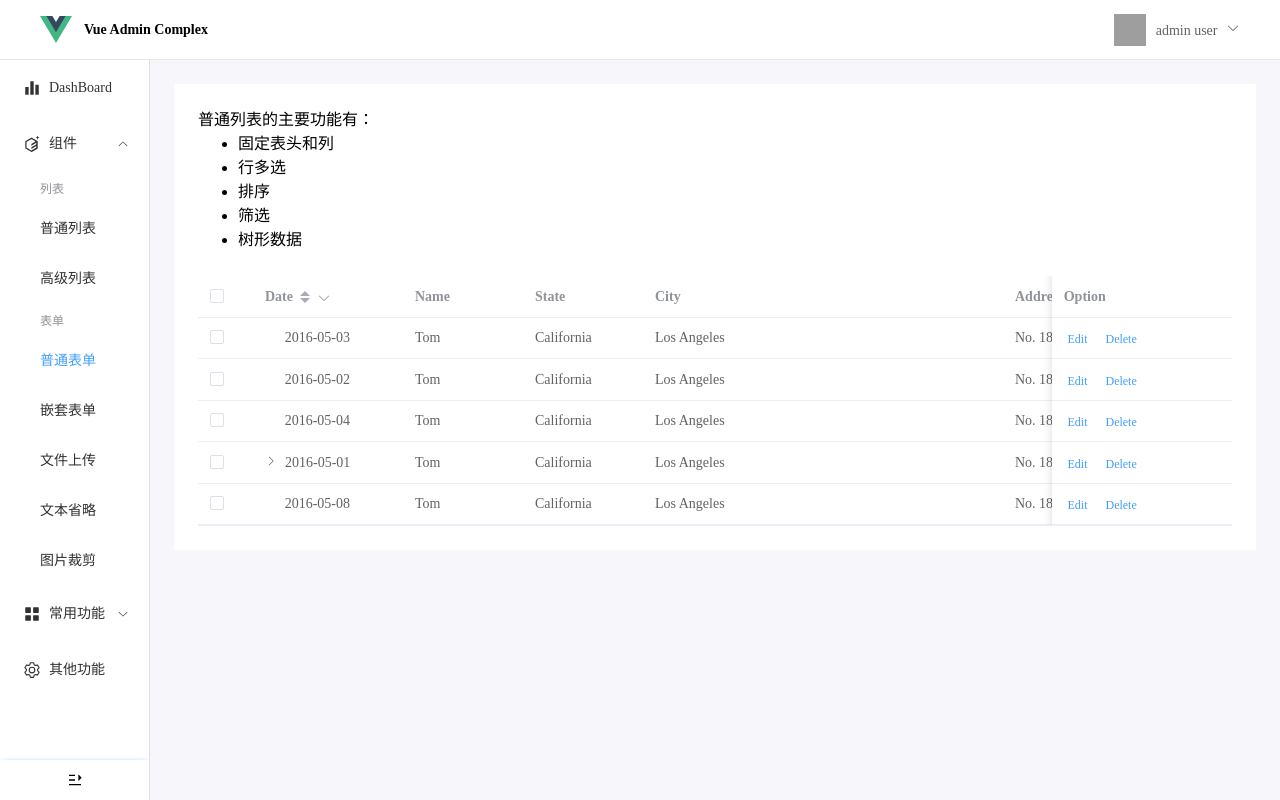
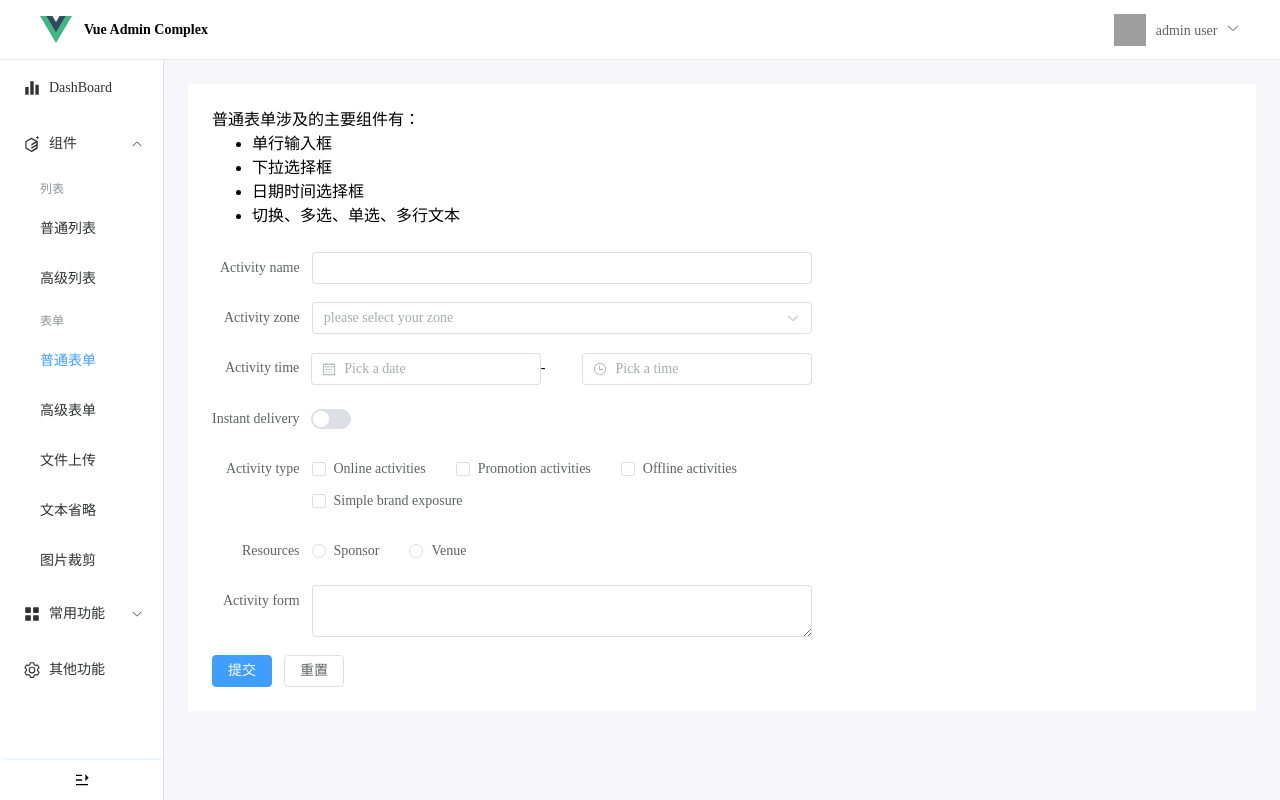
Before and after one commit to hesetiema/vue-admin-complex, a Vue app: page /admin/base-form in a window 1280 px wide. Built offline with nearby package versions, Linux system fonts and the light colour scheme; grey boxes are pictures that could not be loaded.

Commit message:
feat(侧边栏): 调整布局为绝对定位；增加对折叠展开的监听以动态变换内容大小

```diff
--- a/src/layout/AsideView.vue
+++ b/src/layout/AsideView.vue
@@ -3,6 +3,7 @@ import { reactive, markRaw, ref, onMounted, onUnmounted } from 'vue'
 import { Histogram, Menu as IconMenu, ElementPlus, Setting } from '@element-plus/icons-vue'
 import type { ComponentPublicInstance } from 'vue'
 import { useRoute } from 'vue-router'
+import { useCollapseStore } from '@/stores/collapse'
 
 interface IItemBase {
   title: string
@@ -48,8 +49,8 @@ const menuItems: IMenuItem[] = reactive([
         children: [
           { title: '普通表单', key: 'base-form' },
           {
-            title: '嵌套表单',
-            key: 'nested-form'
+            title: '高级表单',
+            key: 'advanced-form'
           }
         ]
       },
@@ -91,11 +92,16 @@ const menuItems: IMenuItem[] = reactive([
 
 const route = useRoute()
 const isCollapse = ref(true)
+const store = useCollapseStore()
+
 const toggleCollapse = (flag?: boolean) => {
   if (typeof flag === 'boolean') {
     isCollapse.value = flag
+    store.switch(flag)
   } else {
-    isCollapse.value = !isCollapse.value
+    const newVal = !isCollapse.value
+    isCollapse.value = newVal
+    store.switch(newVal)
   }
 }
 
@@ -117,14 +123,25 @@ onUnmounted(() => {
 
 <template>
   <div class="aside-container">
+    <el-scrollbar
+      class="aside-menu-container"
+      :wrap-style="{ width: store.collapse ? '64px' : 'auto' }"
+      height="100%"
+    >
       <el-menu
         :default-active="route.name?.toString()"
         :collapse="isCollapse"
         router
         class="aside-menu-vertical"
+        :collapse-transition="false"
       >
         <template v-for="menu in menuItems" :key="menu.key">
-        <el-sub-menu :index="menu.key" :disabled="menu.disabled" v-if="menu?.children?.length">
+          <el-sub-menu
+            :index="menu.key"
+            :disabled="menu.disabled"
+            v-if="menu?.children?.length"
+            :teleported="true"
+          >
             <template #title>
               <el-icon v-if="menu?.icon">
                 <component :is="menu?.icon" />
@@ -166,6 +183,7 @@ onUnmounted(() => {
           </el-menu-item>
         </template>
       </el-menu>
+    </el-scrollbar>
     <div class="aside-collapse" @click="() => toggleCollapse()">
       <svg
         data-v-912602da=""
@@ -192,25 +210,16 @@ onUnmounted(() => {
 .aside-container {
   position: relative;
   padding-bottom: 40px;
+  background-color: #fff;
+  height: 100%;
 }
 
-.aside-menu-vertical {
-  height: calc(100vh - 100px);
-  overflow: auto;
-
-  &::-webkit-scrollbar {
-    width: 6px;
+.aside-menu-container {
+  border-right: 1px solid var(--el-menu-border-color);
 }
 
-  &::-webkit-scrollbar-thumb {
-    background-color: #0003;
-    border-radius: 10px;
-    transition: all 0.2s ease-in-out;
-  }
-
-  &::-webkit-scrollbar-track {
-    border-radius: 10px;
-  }
+.el-menu {
+  border-right: none;
 }
 
 .aside-collapse {
--- a/src/layout/LayOut.vue
+++ b/src/layout/LayOut.vue
@@ -1,24 +1,13 @@
-<script setup lang="ts">
+<script lang="ts" setup>
 import HeaderView from './HeaderView.vue'
 import AsideView from './AsideView.vue'
 import { RouterView } from 'vue-router'
 import { onMounted, onUnmounted, ref } from 'vue'
+import { useCollapseStore } from '@/stores/collapse'
 
 const containerRef = ref()
-const resizeObserver = new ResizeObserver((entries) => {
-  for (const entry of entries) {
-    let width
-    if (entry.contentBoxSize) {
-      // Firefox implements `contentBoxSize` as a single content rect, rather than an array
-      const contentBoxSize = Array.isArray(entry.contentBoxSize)
-        ? entry.contentBoxSize[0]
-        : entry.contentBoxSize
 
-      width = contentBoxSize.inlineSize
-    } else {
-      width = entry.contentRect.width
-    }
-
+const handleWidthChange = (width: number) => {
   /**
    * 0 < width <= 760 隐藏侧边栏
    * 760 < width <= 990 折叠侧边栏
@@ -44,10 +33,31 @@ const resizeObserver = new ResizeObserver((entries) => {
     )
   }
 }
+const resizeObserver = new ResizeObserver((entries) => {
+  for (const entry of entries) {
+    let width = 0
+    if (entry.contentBoxSize) {
+      // Firefox implements `contentBoxSize` as a single content rect, rather than an array
+      const contentBoxSize = Array.isArray(entry.contentBoxSize)
+        ? entry.contentBoxSize[0]
+        : entry.contentBoxSize
+
+      width = contentBoxSize.inlineSize
+    } else {
+      width = entry.contentRect.width
+    }
+    if (width) {
+      handleWidthChange(width)
+    }
+  }
 })
 
 onMounted(() => {
   if (containerRef.value) {
+    const containerRect = window.getComputedStyle(containerRef.value)
+    if (containerRect.width) {
+      handleWidthChange(parseInt(containerRect.width))
+    }
     resizeObserver.observe(containerRef.value)
   }
 })
@@ -56,23 +66,27 @@ onUnmounted(() => {
     resizeObserver.unobserve(containerRef.value)
   }
 })
+
+const store = useCollapseStore()
 </script>
 
 <template>
-  <div class="common-layout-container" ref="containerRef">
+  <div class="common-layout-container" id="common-layout-container-id" ref="containerRef">
     <el-container class="common-layout">
       <el-header>
         <HeaderView />
       </el-header>
 
+      <el-scrollbar height="100%">
         <el-container>
-        <el-aside>
+          <el-aside :style="{ width: store.collapse ? '64px' : '164px' }">
             <AsideView />
           </el-aside>
-        <el-main>
+          <el-main :style="{ 'margin-left': store.collapse ? '64px' : '164px' }">
             <RouterView></RouterView>
           </el-main>
         </el-container>
+      </el-scrollbar>
     </el-container>
   </div>
 </template>
@@ -84,11 +98,11 @@ onUnmounted(() => {
 
 .common-layout {
   height: 100%;
+  background-color: #f7f6fa;
 }
 
 .el-main {
   padding: 24px;
-  background-color: #f7f6fa;
 }
 
 .el-header {
@@ -100,6 +114,9 @@ onUnmounted(() => {
 }
 
 .el-aside {
-  width: fit-content;
+  position: fixed;
+  left: 0;
+  top: 60px;
+  bottom: 0;
 }
 </style>
--- a/src/main.ts
+++ b/src/main.ts
@@ -1,6 +1,7 @@
 import './assets/base.css'
 
 import { createApp } from 'vue'
+import { createPinia } from 'pinia'
 import ElementPlus from 'element-plus'
 import 'element-plus/dist/index.css'
 import * as ElementPlusIconsVue from '@element-plus/icons-vue'
@@ -10,10 +11,13 @@ import router from './router'
 
 const app = createApp(App)
 
+const pinia = createPinia()
+
 for (const [key, component] of Object.entries(ElementPlusIconsVue)) {
   app.component(key, component)
 }
 
 app.use(router)
 app.use(ElementPlus)
+app.use(pinia)
 app.mount('#app')
--- a/src/router/index.ts
+++ b/src/router/index.ts
@@ -58,11 +58,11 @@ const routes: RouteRecordRaw[] = [
       {
         path: 'base-form',
         name: 'base-form',
-        component: () => import('@/views/admin/TableBase.vue')
+        component: () => import('@/views/admin/FormBase.vue')
       },
       {
-        path: 'nested-form',
-        name: 'nested-form',
+        path: 'advanced-form',
+        name: 'advanced-form',
         component: () => import('@/views/admin/TableBase.vue')
       },
       {
--- /dev/null
+++ b/src/views/admin/FormBase.vue
@@ -0,0 +1,100 @@
+<script lang="ts" setup>
+import { reactive, ref } from 'vue'
+import type { FormInstance } from 'element-plus'
+
+const initForm = {
+  name: '',
+  region: '',
+  date1: '',
+  date2: '',
+  delivery: false,
+  type: [],
+  resource: '',
+  desc: ''
+}
+const ruleFormRef = ref<FormInstance>()
+const form = reactive(initForm)
+
+const onSubmit = () => {
+  alert(`提交表单值为：${JSON.stringify(form)}`)
+}
+const resetForm = (formEl: FormInstance | undefined) => {
+  if (!formEl) return
+  formEl.resetFields()
+}
+</script>
+
+<template>
+  <div class="main-container">
+    <div class="intro">
+      <div>普通表单涉及的主要组件有：</div>
+      <ul>
+        <li>单行输入框</li>
+        <li>下拉选择框</li>
+        <li>日期时间选择框</li>
+        <li>切换、多选、单选、多行文本</li>
+      </ul>
+    </div>
+    <el-form ref="ruleFormRef" :model="form" label-width="auto" style="max-width: 600px">
+      <el-form-item label="Activity name">
+        <el-input v-model="form.name" />
+      </el-form-item>
+      <el-form-item label="Activity zone">
+        <el-select v-model="form.region" placeholder="please select your zone">
+          <el-option label="上海" value="shanghai" />
+          <el-option label="北京" value="beijing" />
+        </el-select>
+      </el-form-item>
+      <el-form-item label="Activity time">
+        <el-col :span="11">
+          <el-date-picker
+            v-model="form.date1"
+            type="date"
+            placeholder="Pick a date"
+            style="width: 100%"
+          />
+        </el-col>
+        <el-col :span="2" class="text-center">
+          <span class="text-gray-500">-</span>
+        </el-col>
+        <el-col :span="11">
+          <el-time-picker v-model="form.date2" placeholder="Pick a time" style="width: 100%" />
+        </el-col>
+      </el-form-item>
+      <el-form-item label="Instant delivery">
+        <el-switch v-model="form.delivery" />
+      </el-form-item>
+      <el-form-item label="Activity type">
+        <el-checkbox-group v-model="form.type">
+          <el-checkbox value="Online activities" name="type"> Online activities </el-checkbox>
+          <el-checkbox value="Promotion activities" name="type"> Promotion activities </el-checkbox>
+          <el-checkbox value="Offline activities" name="type"> Offline activities </el-checkbox>
+          <el-checkbox value="Simple brand exposure" name="type">
+            Simple brand exposure
+          </el-checkbox>
+        </el-checkbox-group>
+      </el-form-item>
+      <el-form-item label="Resources">
+        <el-radio-group v-model="form.resource">
+          <el-radio value="Sponsor">Sponsor</el-radio>
+          <el-radio value="Venue">Venue</el-radio>
+        </el-radio-group>
+      </el-form-item>
+      <el-form-item label="Activity form">
+        <el-input v-model="form.desc" type="textarea" />
+      </el-form-item>
+      <el-button type="primary" @click="onSubmit">提交</el-button>
+      <el-button @click="resetForm(ruleFormRef)">重置</el-button>
+    </el-form>
+  </div>
+</template>
+
+<style scoped>
+.main-container {
+  background-color: #fff;
+  padding: 24px;
+}
+.intro {
+  margin-bottom: 24px;
+}
+</style>
```
Lines whose indentation alone changed are shown as unchanged.
